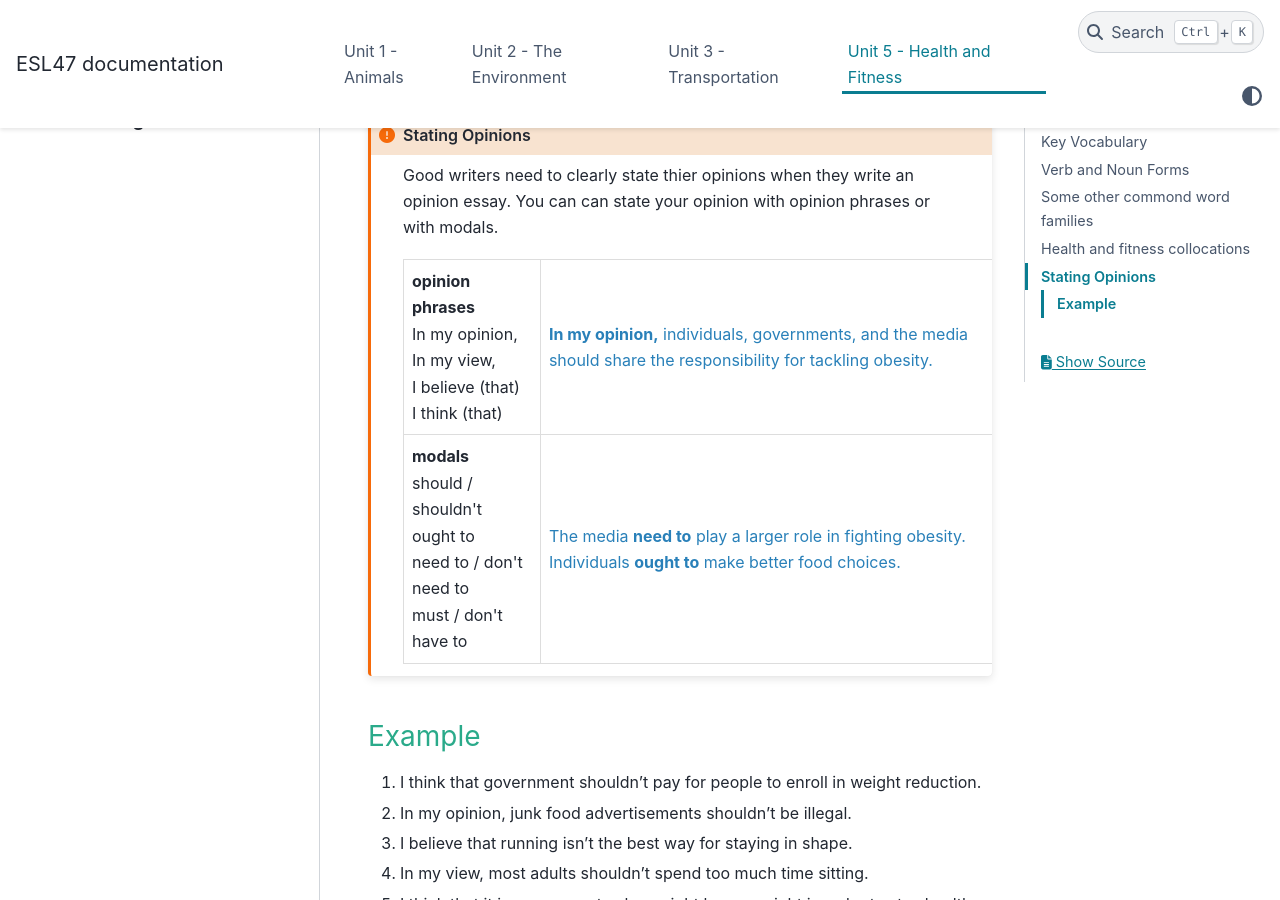
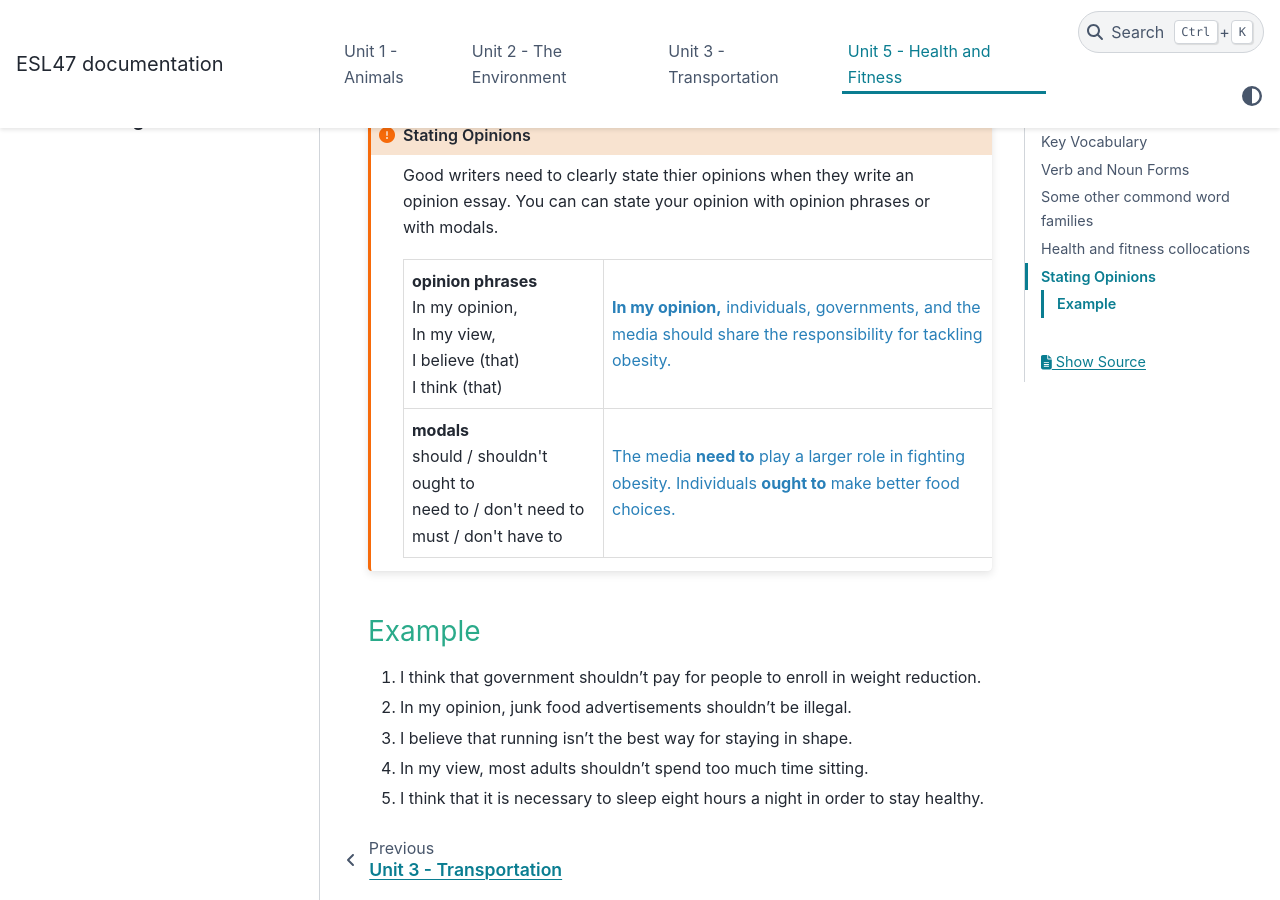
Before and after one commit to vpa24/ESL-47---Intermediate-Low-Integrated-Reading-Writing, a Sphinx documentation site: the page built from docs/source/unit5.md, in a window 1280 px wide and 900 px high, scrolled down 4722 px. Built offline with Sphinx 7.4.7 and the PyData theme 0.15.4, drawn with Linux system fonts in a browser that asks for light colours.

Commit message:
add min-width in table tag

```diff
--- a/docs/source/unit5.md
+++ b/docs/source/unit5.md
@@ -295,7 +295,7 @@ Good writers need to clearly state thier opinions when they write an opinion ess
 <table>
   <tbody>
     <tr>
-      <td><b>opinion phrases</b><br/>
+      <td style="min-width:200px"><b>opinion phrases</b><br/>
       In my opinion,<br/>
       In my view,<br/>
       I believe (that) <br/>
```
